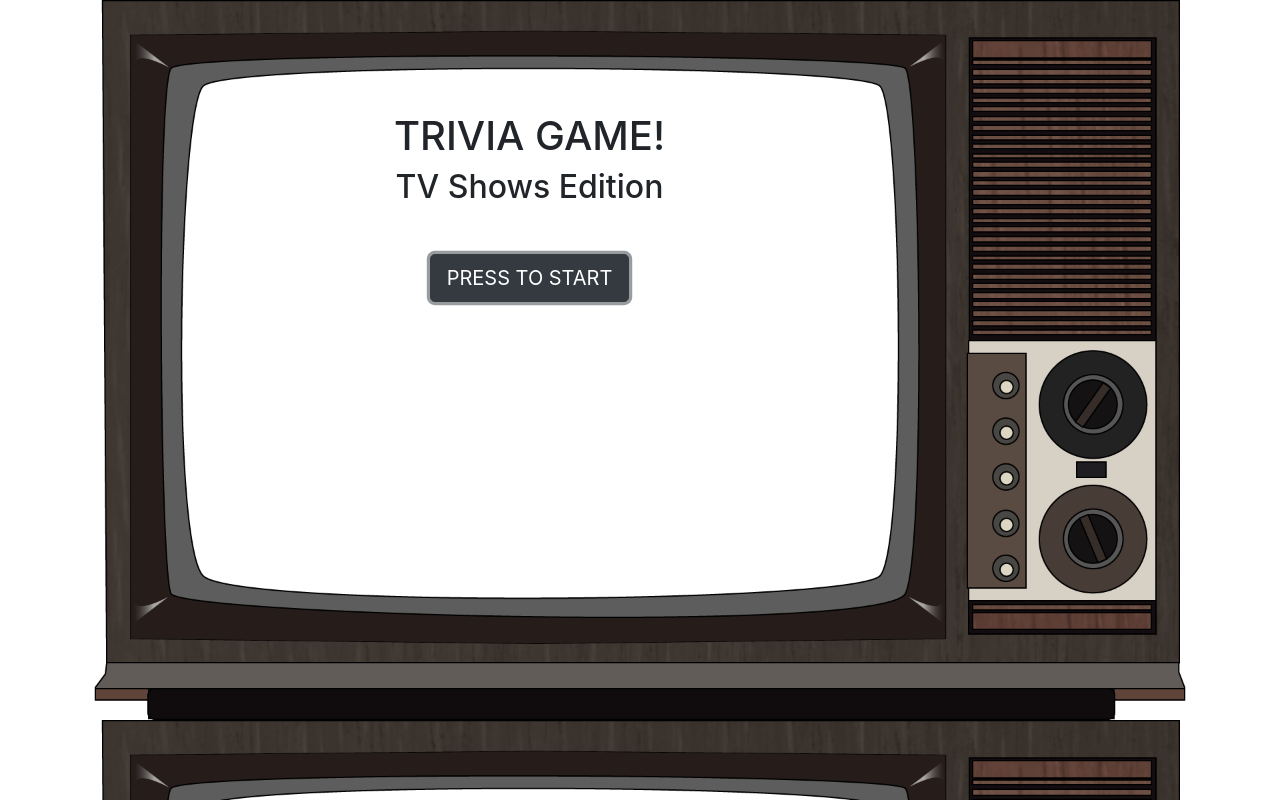
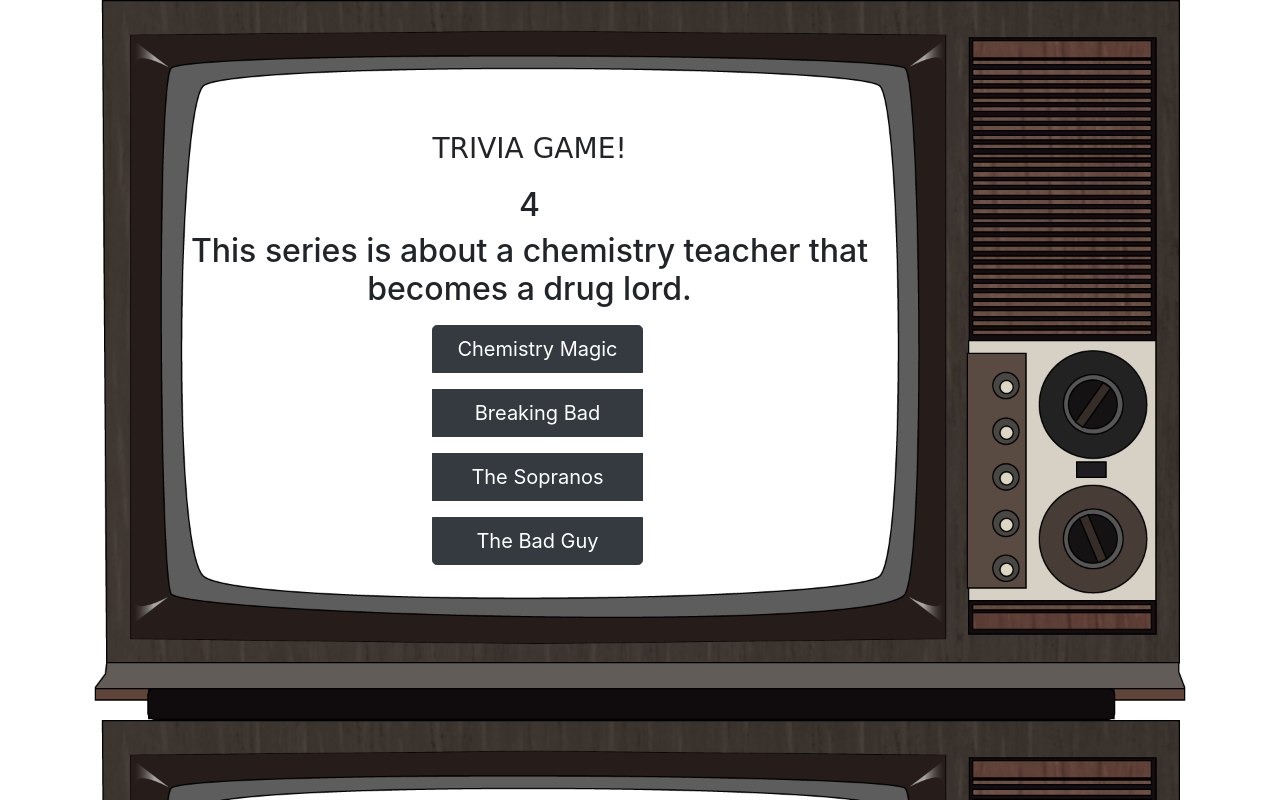
Before and after one commit to RRR2019/TriviaGame, a plain HTML site: page index.html in a window 1280 px wide. Both pictures are taken after a click on the button "PRESS TO START". Drawn offline with nearby package versions, Linux system fonts and the light colour scheme; a web font is replaced by a local one.

Commit message:
Adding javascript

```diff
--- a/assets/css/style.css
+++ b/assets/css/style.css
@@ -4,7 +4,10 @@
 
 }
 
+#title, .card-title {
+    font-family: 'Fascinate', cursive;
 
+}
 .text-center{
     margin-top: 7em;
     margin-left: 2em;
--- a/assets/javascript/app.js
+++ b/assets/javascript/app.js
@@ -6,28 +6,115 @@
         q4: "Nobody liked the final season of this show, Dracarys:",
         q5: "Michael Scott is the manager of Dunder Mifflin in:",
         q6: "A drunk scientist and his grandchild go on adventures on: ",
-        q7: "Eleven is nos just a number but a gir with powers in:"
+        q7: "Eleven is not just a number but a girl with powers in:"
     },
     options: {
-        q1: ["Chemstry Magic", "Breaking Bad", "The Sopranos", "The Bad Guy"],
-        q2: ["Dark", "Friends", "The great show of time", "The Office"],
-        q3: ["Amigos", "The Office", "Seinfield", "Friends"],
-        q4: ["Vikings", "The Dragon and the Wolf", "Game of Thrones", "Lord of the Rings"],
-        q5: ["Game of Offices", "The Office", "The Great Paper Company", "Stranger Things"],
-        q6: ["Rick & Morty", "Back to the Future", "The Simpsons", "Dragon Ball Z"],
-        q7: ["The magic numbers", "Stranger Things", "Weird Things", "Demogonrgon's great adventures"],
+        o1: ["Chemistry Magic", "Breaking Bad", "The Sopranos", "The Bad Guy"],
+        o2: ["Dark", "Friends", "The great show of time", "The Office"],
+        o3: ["Amigos", "The Office", "Seinfield", "Friends"],
+        o4: ["Vikings", "The Dragon and the Wolf", "Game of Thrones", "Lord of the Rings"],
+        o5: ["Game of Offices", "The Office", "The Great Paper Company", "Stranger Things"],
+        o6: ["Rick & Morty", "Back to the Future", "The Simpsons", "Dragon Ball Z"],
+        o7: ["The magic numbers", "Stranger Things", "Weird Things", "Demogonrgon's great adventures"],
     },
     answers: {
-        q1: "Breaking Bad",
-        q2: "Dark",
-        q3: "Friends",
-        q4: "Game of Thrones",
-        q5: "The Office",
-        q6: "Rick & Morty",
-        q7: "Stranger Things"
+        a1: "Breaking Bad",
+        a2: "Dark",
+        a3: "Friends",
+        a4: "Game of Thrones",
+        a5: "The Office",
+        a6: "Rick & Morty",
+        a7: "Stranger Things"
+    },
+
+};
+
+var correct = 0;
+var incorrect = 0;
+var timer = 5;
+var timerOn = false;
+var currentQuestion = 1;
+var stateQuestions=false;
+$(".card-body").hide();
+
+
+
+$("#btnStart").click(function () {
+    timerOn = true;
+    stateQuestions = true;
+    start();
+
+
+});
+
+function start() {
+    $("#title").hide();
+    $("#subTitle").hide();
+    $("#btnStart").hide();
+    $(".card-body").show();
+    setTimer();
+    questions(timer, currentQuestion);
+}
+
+function setTimer(time) {
+
+    if (timerOn) {
+        intervalId = setInterval(count, 1000);
+        timerOn = false;
     }
-};
-var correct = 0;
-var incorrect =0;
-var timer = 25;
-var timerOn= false;
+    if (time === 0) {
+        clearInterval(intervalId);
+        $("#timer").html("Times Up!");
+        incorrect++;
+        currentQuestion++;
+        stateQuestions=true;
+        questions(5,currentQuestion);
+        timerOn = false;
+
+    }
+
+}
+
+function count() {
+    var newTime = timer--;
+    $("#timer").html(newTime);
+    setTimer(newTime);
+}
+
+function questions(time, question) {
+    console.log(time);
+    console.log(question);
+    var ops = triviaGame.options.o1;
+    var ops2 = triviaGame.options.o2;
+
+    if (stateQuestions) {
+        if(question===1){
+        $("#question").html(triviaGame.question.q1);
+        for (var i = 0; i < ops.length; i++) {
+            var buttons = $("<button>")
+            buttons.attr("class","btn btn-dark btn-lg m-2 options");
+            buttons.attr("type", "button");
+            buttons.attr("value", i);
+            buttons.append(ops[i]);
+            $(".btn-group-vertical").append(buttons);
+            stateQuestions=false;
+            }
+        }
+        else if(question===2){
+
+            $("#question").html(triviaGame.question.q2);
+            console.log(ops2);
+            for (var j = 0; j < ops2.length; j++) {
+
+                stateQuestions=false;
+                }
+            }
+        }
+
+    }
+
+
+
+function check(){
+
+}
--- a/index.html
+++ b/index.html
@@ -11,6 +11,7 @@
     <link rel="stylesheet" href="https://maxcdn.bootstrapcdn.com/bootstrap/4.0.0/css/bootstrap.min.css"
         integrity="sha384-Gn5384xqQ1aoWXA+058RXPxPg6fy4IWvTNh0E263XmFcJlSAwiGgFAW/dAiS6JXm" crossorigin="anonymous">
     <!--GOOGLE FONTS-->
+    <link href="https://fonts.googleapis.com/css?family=Fascinate&display=swap" rel="stylesheet">
     <!--CSS-->
     <link rel="stylesheet" type="text/css" href="assets/css/style.css">
     <!--JQUERY-->
@@ -26,6 +27,16 @@
                 <h1 id="title">TRIVIA GAME!</h1>
                 <h2 id="subTitle">TV Shows Edition</h2>
                 <button id="btnStart" type="button" class="btn btn-dark btn-lg">PRESS TO START</button>
+                <div class="card-body">
+                        <h3 class="card-title pb-2">TRIVIA GAME!</h3>
+                        <h2 id="timer"></h2>
+                        <h2 id="question"></h2>
+                        <div class="btn-group-vertical">
+
+                        </div>
+
+
+                </div>
             </div>
         </div>
 
```
